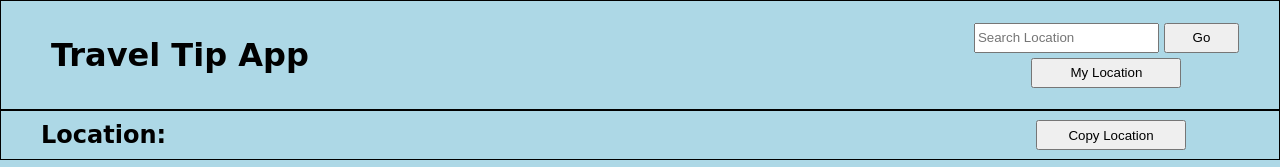
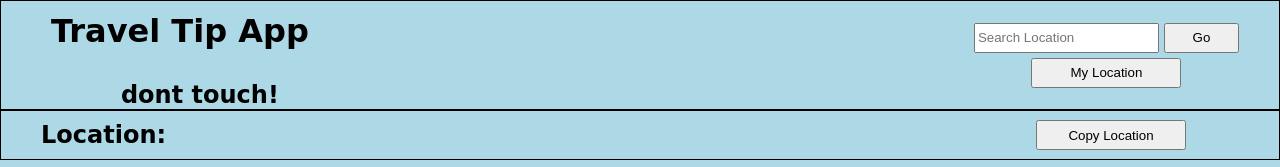
Before and after one commit to avilugassi31/travelTip, a plain HTML site: page index.html in a window 1280 px wide. Shown: the top 167 px of the page. Drawn offline with Linux system fonts and the light colour scheme; some packages are replaced by stand-ins of ours.

Commit message:
dont touch commits

```diff
--- a/index.html
+++ b/index.html
@@ -13,6 +13,7 @@
 
         <div class="header-title">
             <h1>Travel Tip App</h1>
+            <h2>dont touch!</h2>
         </div>
         <div class="nav-header">
             <form onsubmit="onSearchLocation(event)">
```
